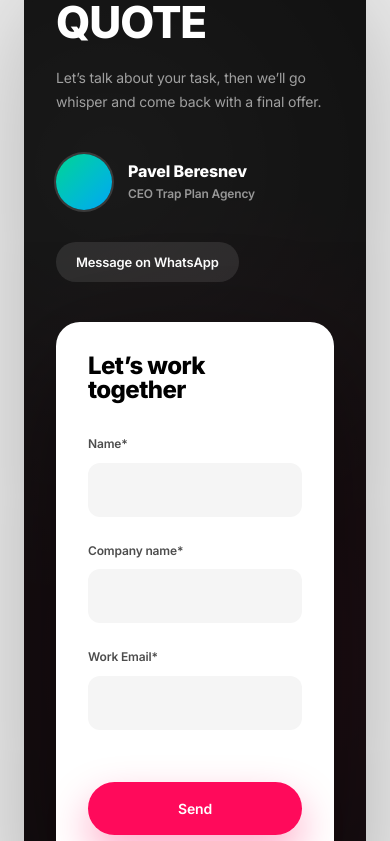
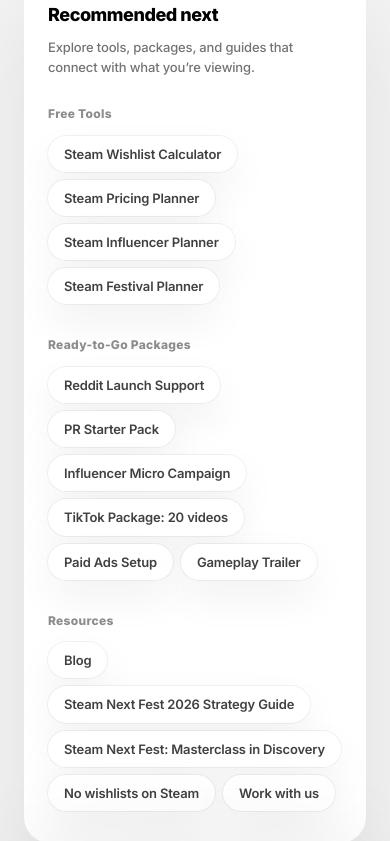
Before and after one commit to PavelPBTP/trapplan_website, a Next.js app: page / in a window 390 px wide. Shown: the part 8395-9236 px from the top of the page. Built offline with nearby package versions, Linux system fonts and the light colour scheme.

Commit message:
Add internal links blocks for tools and packages

```diff
--- a/src/app/gameplay-trailer/page.tsx
+++ b/src/app/gameplay-trailer/page.tsx
@@ -3,6 +3,7 @@
 import type { Metadata } from "next";
 
 import Footer from "@/components/sections/Footer";
+import InternalLinksSection from "@/components/sections/InternalLinksSection";
 
 export const metadata: Metadata = {
   title: "Gameplay Trailer: A Trailer Built to Convert",
@@ -264,6 +265,8 @@
           </div>
         </section>
 
+        <InternalLinksSection currentPath="/gameplay-trailer" variant="compact" />
+
         <Footer />
       </main>
     </>
--- a/src/app/influencer-micro-campaign/page.tsx
+++ b/src/app/influencer-micro-campaign/page.tsx
@@ -3,6 +3,7 @@
 import type { Metadata } from "next";
 
 import Footer from "@/components/sections/Footer";
+import InternalLinksSection from "@/components/sections/InternalLinksSection";
 
 export const metadata: Metadata = {
   title: "Influencer Micro Campaign: Cost-Efficient Reach That Converts",
@@ -262,6 +263,8 @@
           </div>
         </section>
 
+        <InternalLinksSection currentPath="/influencer-micro-campaign" variant="compact" />
+
         <Footer />
       </main>
     </>
--- a/src/app/page.tsx
+++ b/src/app/page.tsx
@@ -2,6 +2,7 @@
 import Cases from "@/components/sections/Cases";
 import VerticalServicesAccordion from "@/components/sections/VerticalServicesAccordion";
 import ReadyToGoPackages from "@/components/sections/ReadyToGoPackages";
+import InternalLinksSection from "@/components/sections/InternalLinksSection";
 import GetAQuote from "@/components/sections/GetAQuote";
 import Footer from "@/components/sections/Footer";
 
@@ -12,6 +13,7 @@
       <Cases />
       <VerticalServicesAccordion />
       <ReadyToGoPackages />
+      <InternalLinksSection currentPath="/" />
       <GetAQuote />
       <Footer />
     </>
--- a/src/app/paid-ads-setup/page.tsx
+++ b/src/app/paid-ads-setup/page.tsx
@@ -3,6 +3,7 @@
 import type { Metadata } from "next";
 
 import Footer from "@/components/sections/Footer";
+import InternalLinksSection from "@/components/sections/InternalLinksSection";
 
 export const metadata: Metadata = {
   title: "Paid Ads Setup: Launch Your Campaigns Correctly",
@@ -262,6 +263,8 @@
           </div>
         </section>
 
+        <InternalLinksSection currentPath="/paid-ads-setup" variant="compact" />
+
         <Footer />
       </main>
     </>
--- a/src/app/pr-starter-pack/page.tsx
+++ b/src/app/pr-starter-pack/page.tsx
@@ -3,6 +3,7 @@
 import type { Metadata } from "next";
 
 import Footer from "@/components/sections/Footer";
+import InternalLinksSection from "@/components/sections/InternalLinksSection";
 
 export const metadata: Metadata = {
   title: "PR Starter Pack: Get the Coverage Your Game Deserves",
@@ -263,6 +264,8 @@
           </div>
         </section>
 
+        <InternalLinksSection currentPath="/pr-starter-pack" variant="compact" />
+
         <Footer />
       </main>
     </>
--- a/src/app/reddit-launch-support/page.tsx
+++ b/src/app/reddit-launch-support/page.tsx
@@ -4,6 +4,7 @@
 import type { CSSProperties } from "react";
 
 import Footer from "@/components/sections/Footer";
+import InternalLinksSection from "@/components/sections/InternalLinksSection";
 
 export const metadata: Metadata = {
   title: "Reddit Launch Support: Organic Steam Traffic Without Backlash",
@@ -370,6 +371,8 @@
             </div>
           </div>
         </section>
+
+        <InternalLinksSection currentPath="/reddit-launch-support" variant="compact" />
       </main>
 
       <Footer />
--- a/src/app/steam-festival-planner/page.tsx
+++ b/src/app/steam-festival-planner/page.tsx
@@ -1,6 +1,7 @@
 import type { Metadata } from "next";
 
 import Footer from "@/components/sections/Footer";
+import InternalLinksSection from "@/components/sections/InternalLinksSection";
 import SteamFestivalPlannerClient from "./steam-festival-planner-client";
 
 export const metadata: Metadata = {
@@ -30,6 +31,7 @@
     <>
       <main className="bg-[#F3F3F3]">
         <SteamFestivalPlannerClient />
+        <InternalLinksSection currentPath="/steam-festival-planner" variant="compact" />
         <Footer />
       </main>
     </>
--- a/src/app/steam-influencers-planner/page.tsx
+++ b/src/app/steam-influencers-planner/page.tsx
@@ -4,6 +4,7 @@
 import path from "node:path";
 
 import Footer from "@/components/sections/Footer";
+import InternalLinksSection from "@/components/sections/InternalLinksSection";
 import SteamInfluencersPlannerClient from "./steam-influencers-planner-client";
 
 export const metadata: Metadata = {
@@ -226,6 +227,7 @@
         />
 
         <SteamInfluencersPlannerClient influencers={influencers} />
+        <InternalLinksSection currentPath="/steam-influencers-planner" variant="compact" />
         <Footer />
       </main>
     </>
--- a/src/app/steam-pricing-planner/page.tsx
+++ b/src/app/steam-pricing-planner/page.tsx
@@ -1,6 +1,7 @@
 import type { Metadata } from "next";
 
 import Footer from "@/components/sections/Footer";
+import InternalLinksSection from "@/components/sections/InternalLinksSection";
 import SteamPricingPlannerClient from "./steam-pricing-planner-client";
 
 export const metadata: Metadata = {
@@ -30,6 +31,7 @@
     <>
       <main className="bg-[#F3F3F3]">
         <SteamPricingPlannerClient />
+        <InternalLinksSection currentPath="/steam-pricing-planner" variant="compact" />
         <Footer />
       </main>
     </>
--- a/src/app/steam-wishlist-calculator/page.tsx
+++ b/src/app/steam-wishlist-calculator/page.tsx
@@ -1,6 +1,7 @@
 import type { Metadata } from "next";
 
 import Footer from "@/components/sections/Footer";
+import InternalLinksSection from "@/components/sections/InternalLinksSection";
 import SteamWishlistCalculatorClient from "./steam-wishlist-calculator-client";
 
 export const metadata: Metadata = {
@@ -30,6 +31,7 @@
     <>
       <main className="bg-[#F3F3F3]">
         <SteamWishlistCalculatorClient />
+        <InternalLinksSection currentPath="/steam-wishlist-calculator" variant="compact" />
         <Footer />
       </main>
     </>
--- a/src/app/tiktok-package-20-videos/page.tsx
+++ b/src/app/tiktok-package-20-videos/page.tsx
@@ -3,6 +3,7 @@
 import type { Metadata } from "next";
 
 import Footer from "@/components/sections/Footer";
+import InternalLinksSection from "@/components/sections/InternalLinksSection";
 
 export const metadata: Metadata = {
   title: "TikTok Package: 20 Videos",
@@ -584,6 +585,8 @@
         </section>
       </main>
 
+      <InternalLinksSection currentPath="/tiktok-package-20-videos" variant="compact" />
+
       <Footer />
     </>
   );
--- /dev/null
+++ b/src/components/sections/InternalLinksSection.tsx
@@ -0,0 +1,101 @@
+import Link from "next/link";
+
+import { PACKAGES } from "@/lib/data/packages";
+import { FOOTER_LINKS } from "@/lib/data/footer";
+
+type LinkItem = { label: string; href: string };
+
+const TOP_RESOURCES: LinkItem[] = [
+  { label: "Blog", href: "/blog" },
+  {
+    label: "Steam Next Fest 2026 Strategy Guide",
+    href: "/blog/steam-next-fest-2026-the-ultimate-strategy-guide",
+  },
+  {
+    label: "Steam Next Fest: Masterclass in Discovery",
+    href: "/blog/steam-next-fest-the-masterclass-in-discovery",
+  },
+  { label: "No wishlists on Steam", href: "/no-wishlists-on-steam" },
+  { label: "Work with us", href: "/form" },
+];
+
+function toItem(label: string, href: string): LinkItem {
+  return { label, href };
+}
+
+function normalizeHref(href: string) {
+  const q = href.split("?")[0] ?? href;
+  return q.endsWith("/") && q !== "/" ? q.slice(0, -1) : q;
+}
+
+function filtered(items: LinkItem[], currentPath?: string) {
+  const cur = currentPath ? normalizeHref(currentPath) : undefined;
+  return items.filter((it) => {
+    if (!cur) return true;
+    return normalizeHref(it.href) !== cur;
+  });
+}
+
+function Section({ title, items }: { title: string; items: LinkItem[] }) {
+  if (items.length === 0) return null;
+
+  return (
+    <div>
+      <div className="text-[12px] font-extrabold tracking-wide text-black/45">{title}</div>
+      <div className="mt-3 flex flex-wrap gap-2">
+        {items.map((it) => (
+          <Link
+            key={it.href}
+            href={it.href}
+            prefetch={false}
+            className="inline-flex items-center rounded-full bg-white px-4 py-2 text-[13px] font-semibold text-black/75 shadow-[0_18px_40px_rgba(0,0,0,0.06)] ring-1 ring-black/5 transition-colors hover:bg-black/[0.03] hover:text-black"
+          >
+            {it.label}
+          </Link>
+        ))}
+      </div>
+    </div>
+  );
+}
+
+export default function InternalLinksSection({
+  currentPath,
+  variant = "default",
+}: {
+  currentPath?: string;
+  variant?: "default" | "compact";
+}) {
+  const freeTools = (
+    FOOTER_LINKS.find((s) => s.title === "Free Tools")?.links ?? []
+  ).map((l) => toItem(l.label, l.href));
+
+  const packages = PACKAGES.map((p) => toItem(p.title.replace(/\s+/g, " ").trim(), p.href));
+
+  const toolsItems = filtered(freeTools, currentPath);
+  const packageItems = filtered(packages, currentPath);
+  const resourceItems = filtered(TOP_RESOURCES, currentPath);
+
+  const wrapperClass =
+    variant === "compact"
+      ? "mx-auto max-w-6xl px-6 pb-14 lg:px-10"
+      : "mx-auto max-w-6xl px-6 pb-16 lg:px-10";
+
+  return (
+    <section className={wrapperClass}>
+      <div className="rounded-[26px] bg-white px-6 pt-8 pb-8 shadow-[0_40px_90px_rgba(0,0,0,0.08)] lg:px-10">
+        <div className="text-[18px] font-extrabold tracking-tight text-black">
+          Recommended next
+        </div>
+        <div className="mt-2 text-[13px] font-medium text-black/55">
+          Explore tools, packages, and guides that connect with what you’re viewing.
+        </div>
+
+        <div className="mt-7 grid grid-cols-1 gap-8 lg:grid-cols-3">
+          <Section title="Free Tools" items={toolsItems} />
+          <Section title="Ready-to-Go Packages" items={packageItems} />
+          <Section title="Resources" items={resourceItems} />
+        </div>
+      </div>
+    </section>
+  );
+}
```
